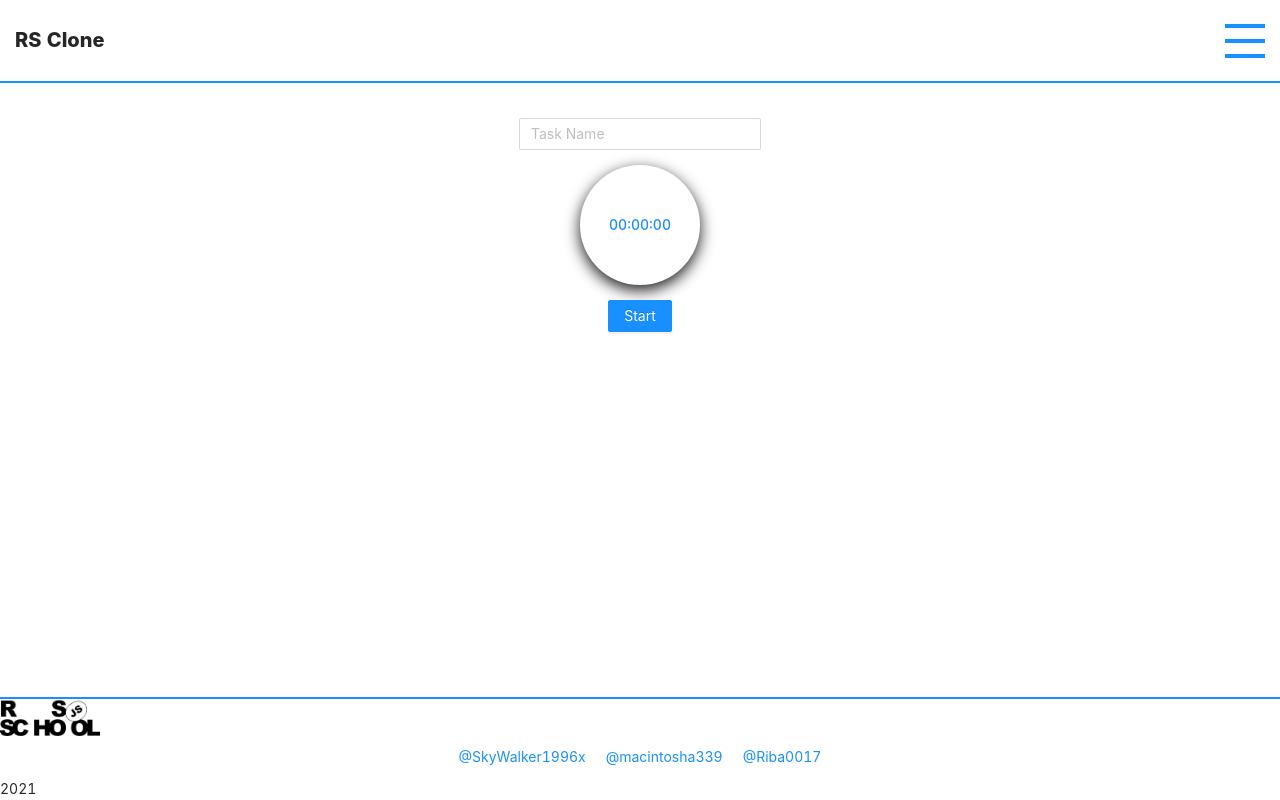
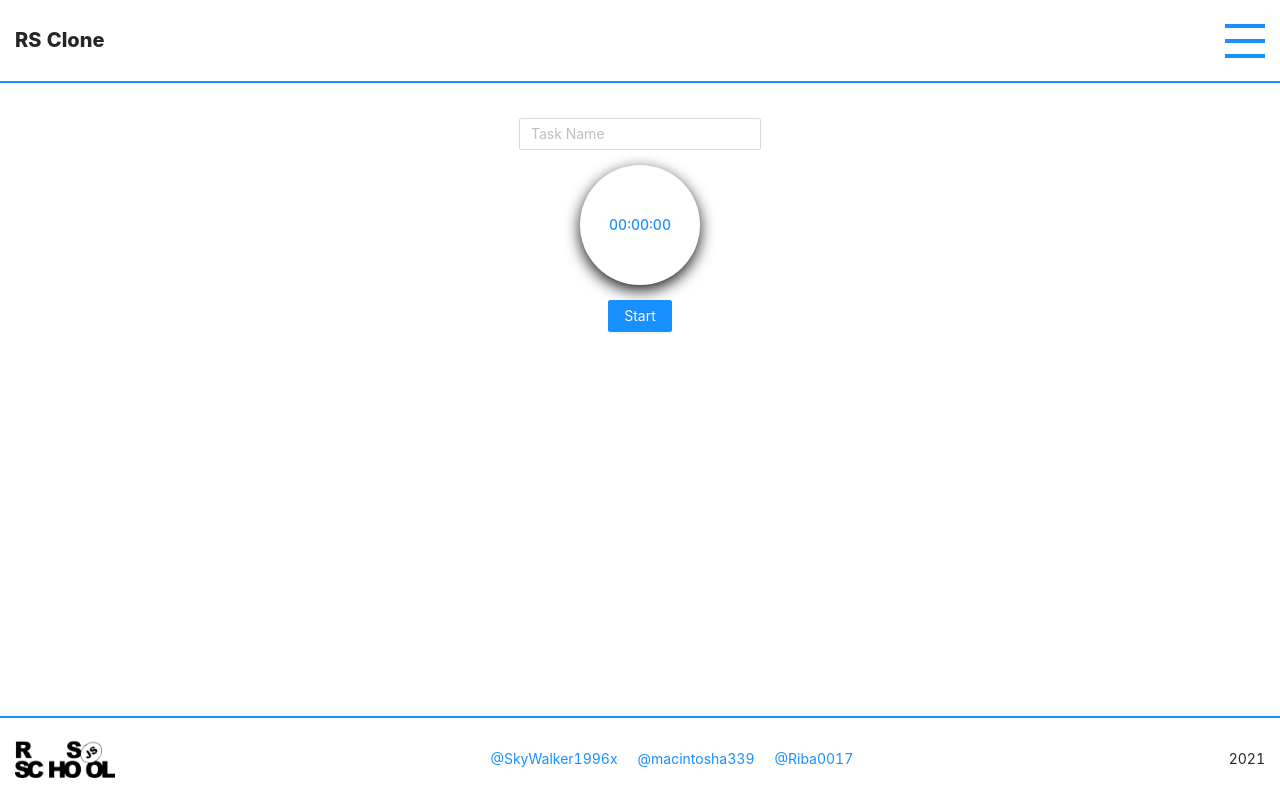
Before and after one commit to SkyWalker1996x/rs-clone, a React (Create React App) app: page / in a window 1280 px wide. Built offline with nearby package versions, Linux system fonts and the light colour scheme.

Commit message:
fix: change footers height

```diff
--- a/src/components/Footer/styles.css
+++ b/src/components/Footer/styles.css
@@ -1,4 +1,10 @@
 .footer {
+    flex: 0 0 auto;
+    display: flex;
+    flex-flow: row wrap;
+    justify-content: space-between;
+    align-items: center;
+    padding: 20px 15px;
     border-top: 2px solid #1890FF;
 }
 .developers {
```
